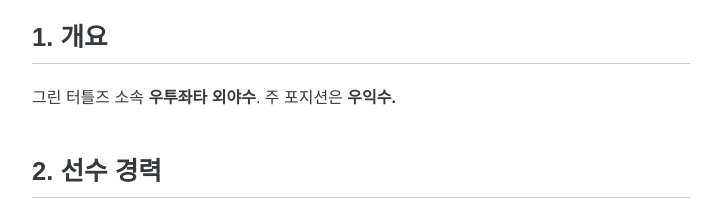
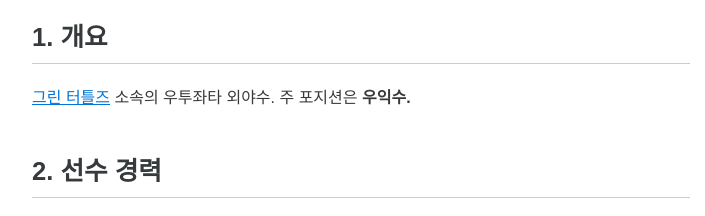
Before and after one commit to 713142-hub/daeho, a plain HTML site: page index.html in a window 1280 px wide. Shown: the part 381-597 px from the top of the page, 108-813 px from the left. Drawn offline with Linux system fonts and the light colour scheme; grey boxes are pictures that could not be loaded.

Commit message:
Update index.html

```diff
--- a/index.html
+++ b/index.html
@@ -116,7 +116,7 @@
 
     <div class="content-main">
         <h2 id="s-1" style="margin-top: 0;">1. 개요</h2>
-        <p>그린 터틀즈 소속 <span class="bold">우투좌타 외야수</span>. 주 포지션은 <span class="bold">우익수.</span></p>
+        <p><a href="https://713142-hub.github.io/GT/" target="_blank" style="color: #0275d8; text-decoration: underline;">그린 터틀즈</a> 소속의 우투좌타 외야수</span>. 주 포지션은 <span class="bold">우익수.</span></p>
 
         <h2 id="s-2">2. 선수 경력</h2>
 
```
